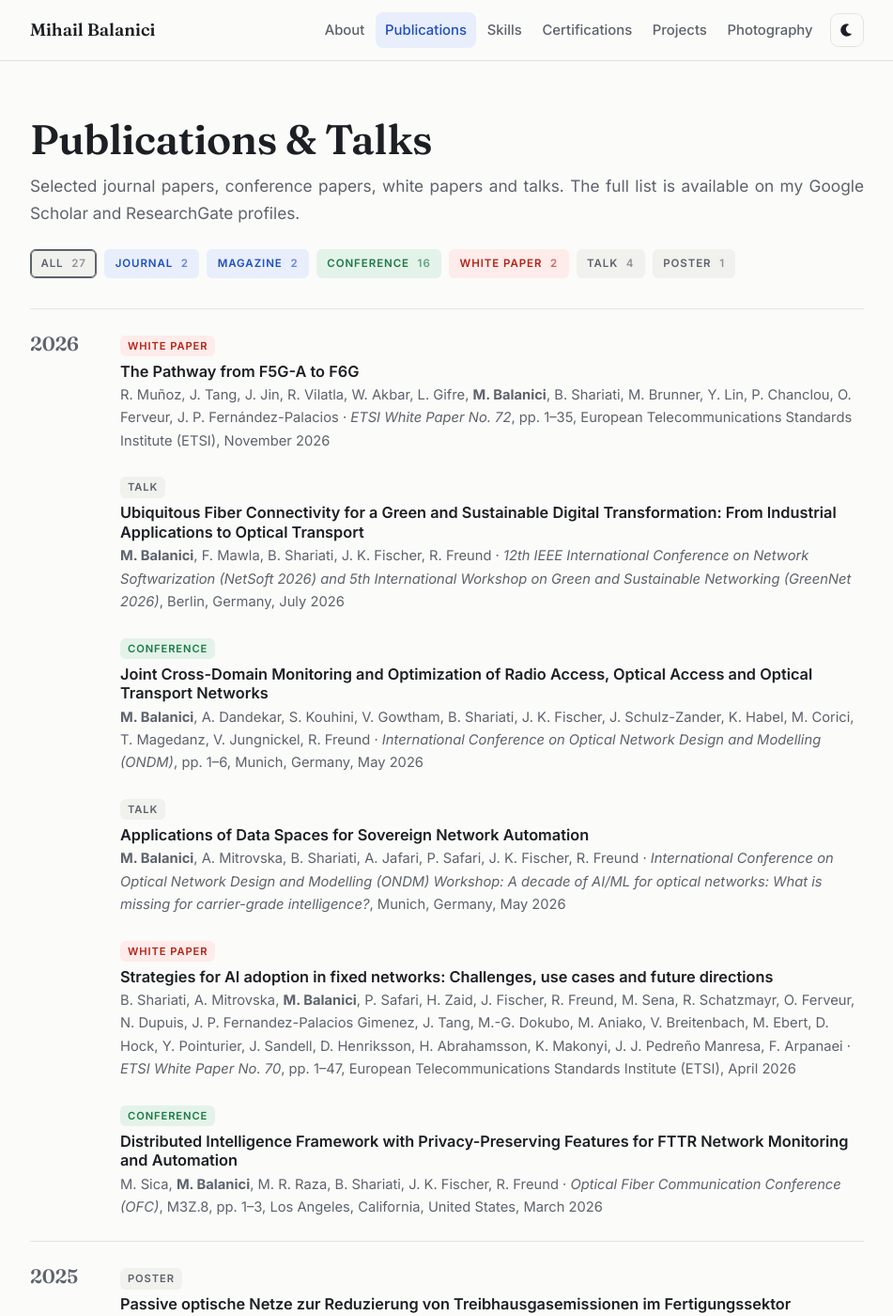
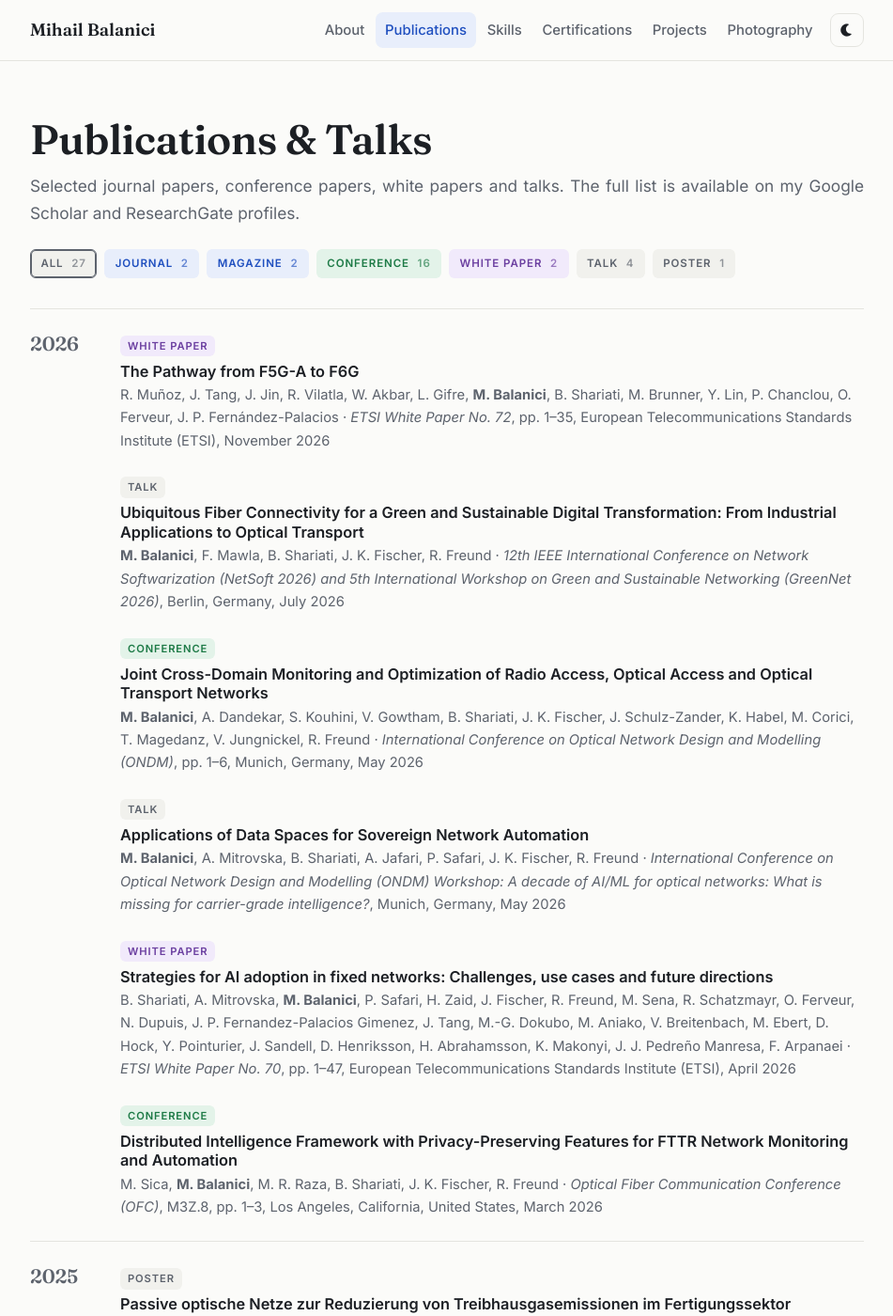
Before and after one commit to mihailbalanici/mihailbalanici.github.io, a Jekyll site: the page built from publications.html, in a window 1280 px wide and 1400 px high. Shown: the whole window at 94% size, without its empty margins (164-1115 px from the left). Built offline with Jekyll 4.4.1, drawn with Linux system fonts in a browser that asks for light colours.

Commit message:
Update style.css

```diff
--- a/assets/css/style.css
+++ b/assets/css/style.css
@@ -304,11 +304,17 @@ main.wrap { padding-top: 3.5rem; padding-bottom: 4rem; }
 .pubs .pub-ids { display: flex; flex-wrap: wrap; gap: .35rem 1.1rem; margin-top: .3rem; font-family: var(--font-mono); font-size: .78rem; }
 .pubs .pub-ids .muted { margin-right: .3rem; }
 
-/* White paper badge: red */
+/* Thesis badge: red */
 :root { --red: #b42318; --red-soft: #fdecea; }
 @media (prefers-color-scheme: dark) { :root:not([data-theme="light"]) { --red: #ff8a80; --red-soft: #3a1c1c; } }
 :root[data-theme="dark"] { --red: #ff8a80; --red-soft: #3a1c1c; }
-.badge-white-paper { background: var(--red-soft); color: var(--red); }
+.badge-thesis { background: var(--red-soft); color: var(--red); }
+
+/* Purple for white papers */
+:root { --purple: #6b3fa0; --purple-soft: #f1eafb; }
+@media (prefers-color-scheme: dark) { :root:not([data-theme="light"]) { --purple: #c4a7ff; --purple-soft: #2a2140; } }
+:root[data-theme="dark"] { --purple: #c4a7ff; --purple-soft: #2a2140; }
+.badge-white-paper { background: var(--purple-soft); color: var(--purple); }
 .badge-magazine { background: var(--accent-soft); color: var(--accent); }
 .list .desc { margin-top: .45rem; font-size: .95rem; }
 
```
